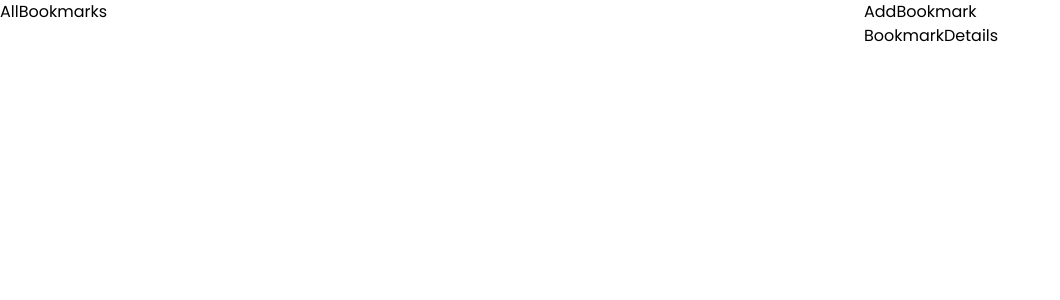
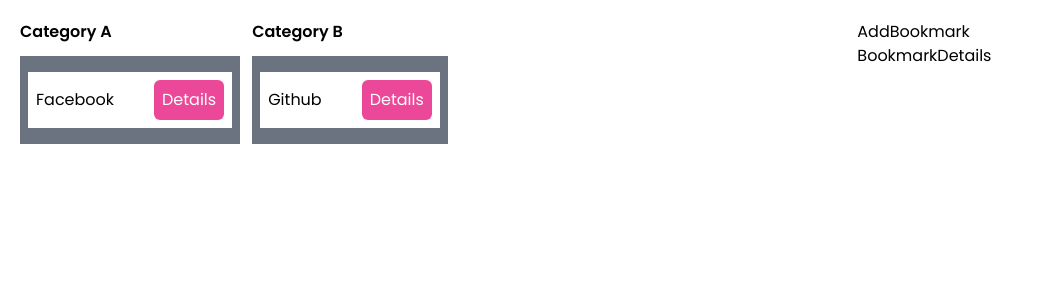
Before and after one commit to Mubtasim/bookmark-tool, a React (Vite) app: page / in a window 1280 px wide. Shown: the top 300 px of the page, without its empty margins (0-1060 px from the left). Built offline with nearby package versions, Linux system fonts and the light colour scheme; data requests are answered from the project's data file.

Commit message:
added components for showing bookmarks by category

```diff
--- a/src/components/AllBookmarks.tsx
+++ b/src/components/AllBookmarks.tsx
@@ -2,9 +2,13 @@ import { useEffect, useState } from 'react';
 import axios from 'axios';
 import Category from '../types/category';
 import Bookmark from '../types/Bookmark';
+import BookmarksOfCategory from './BookmarksOfCategory';
+import CategorizedBookmark from '../types/CategorizedBookmark';
 
 const AllBookmarks = () => {
-  const [bookmarks, setBookmarks] = useState(null);
+  const [categorizedBookmarks, setCategorizedBookmarks] = useState<
+    CategorizedBookmark[] | null
+  >(null);
 
   const fetchBookmarks = async () => {
     const response = await axios.get('http://localhost:3001/bookmarks');
@@ -26,8 +30,8 @@ const AllBookmarks = () => {
       };
     });
 
-    setBookmarks(categorizedBookmarks);
-    // console.log('categorized Bookmarks', categorizedBookmarks);
+    setCategorizedBookmarks(categorizedBookmarks);
+    console.log('categorized Bookmarks', categorizedBookmarks);
     // console.log('bookmark data', bookmarksData);
     // console.log('category data', categoriesData);
   };
@@ -36,7 +40,21 @@ const AllBookmarks = () => {
     fetchBookmarks();
   }, []);
 
-  return <div>AllBookmarks</div>;
+  return (
+    <div>
+      {categorizedBookmarks ? (
+        <div className='flex gap-3'>
+          {categorizedBookmarks.map(
+            (categorizedBookmark: CategorizedBookmark, idx: number) => (
+              <BookmarksOfCategory key={idx} {...categorizedBookmark} />
+            )
+          )}
+        </div>
+      ) : (
+        'Loading...'
+      )}
+    </div>
+  );
 };
 
 export default AllBookmarks;
--- a/src/components/BookmarksOfCategory.tsx
+++ b/src/components/BookmarksOfCategory.tsx
@@ -1,5 +1,22 @@
-const BookmarksOfCategory = () => {
-  return <div>BookmarksOfCategory</div>;
+import Bookmark from '../types/Bookmark';
+import CategorizedBookmark from '../types/CategorizedBookmark';
+
+const BookmarksOfCategory = ({ name, bookmarks }: CategorizedBookmark) => {
+  return (
+    <div className=''>
+      <div className='font-semibold mb-3'>Category {name}</div>
+      <div className='py-4 px-2 bg-gray-500'>
+        {bookmarks.map((bookmark: Bookmark) => (
+          <div className='flex bg-white gap-10 p-2 items-center'>
+            <div>{bookmark.title}</div>
+            <button className='bg-pink-500 p-2 text-white rounded-md'>
+              Details
+            </button>
+          </div>
+        ))}
+      </div>
+    </div>
+  );
 };
 
 export default BookmarksOfCategory;
--- a/src/pages/Home.tsx
+++ b/src/pages/Home.tsx
@@ -4,7 +4,7 @@ import BookmarkDetails from '../components/BookmarkDetails';
 
 const Home = () => {
   return (
-    <div className='grid grid-cols-12 gap-4'>
+    <div className='grid grid-cols-12 gap-4 p-5'>
       <div className='col-span-8'>
         <AllBookmarks />
       </div>
--- /dev/null
+++ b/src/types/CategorizedBookmark.ts
@@ -0,0 +1,9 @@
+import Bookmark from './Bookmark';
+
+type CategorizedBookmark = {
+  id: number;
+  name: string;
+  bookmarks: Bookmark[];
+};
+
+export default CategorizedBookmark;
```
